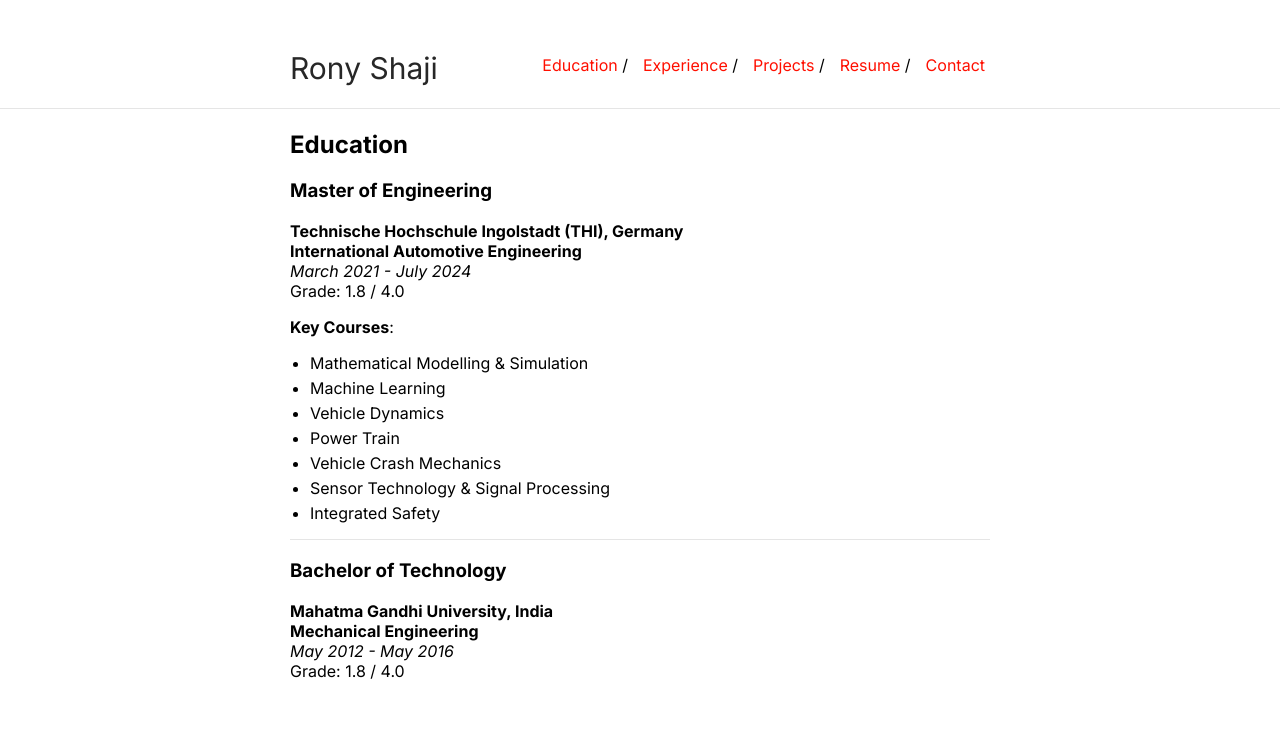
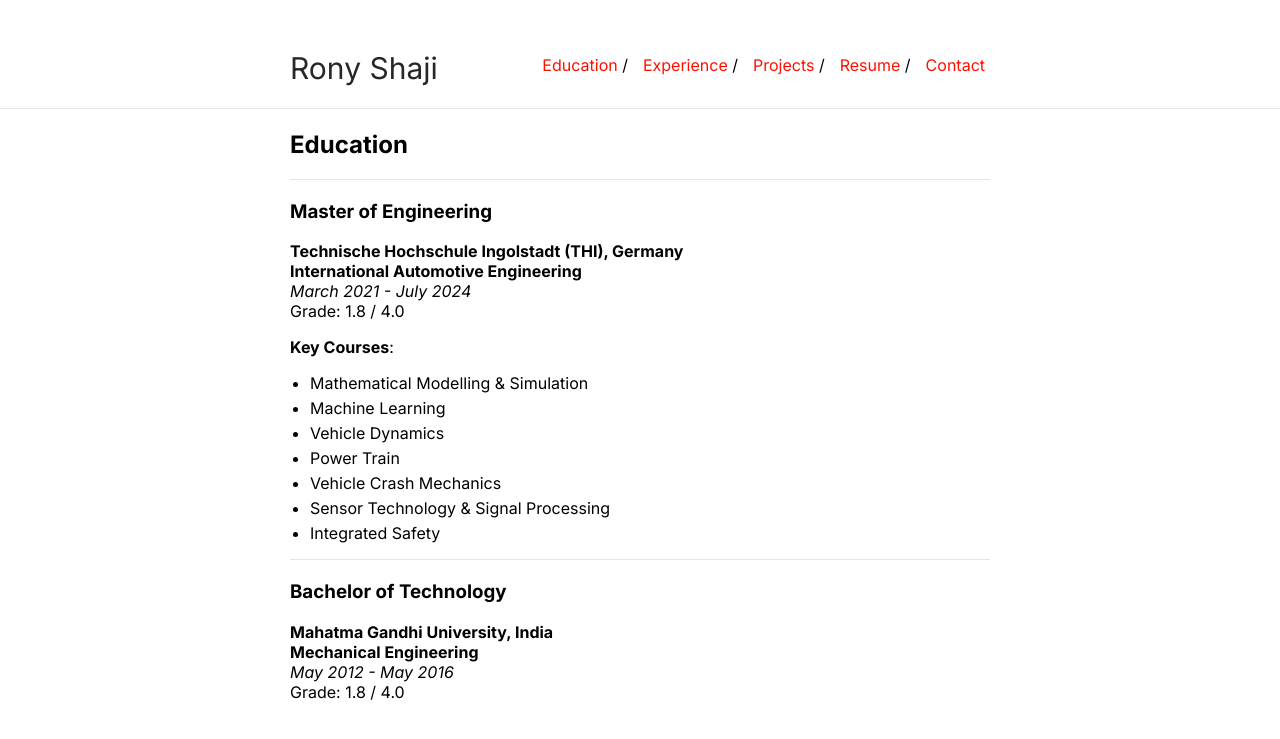
Before and after one commit to ronyshaji/ronyshaji.github.io, a Jekyll site: the page built from Education.md, in a window 1280 px wide. Shown: the top 739 px of the page. Built offline with Jekyll 4.4.1, drawn with Linux system fonts in a browser that asks for light colours; our own code applies the rules of GitHub Pages for plain Markdown files.

Commit message:
Updated the profile sections

```diff
--- a/Education.md
+++ b/Education.md
@@ -1,5 +1,5 @@
-## **Education** ##
-
+## **Education**
+---
 ### **Master of Engineering**
 **Technische Hochschule Ingolstadt (THI), Germany**
 **International Automotive Engineering**
```
Also changed, not shown: Experience.md (+2 -0 lines), Projects.md (+1 -1 lines).
